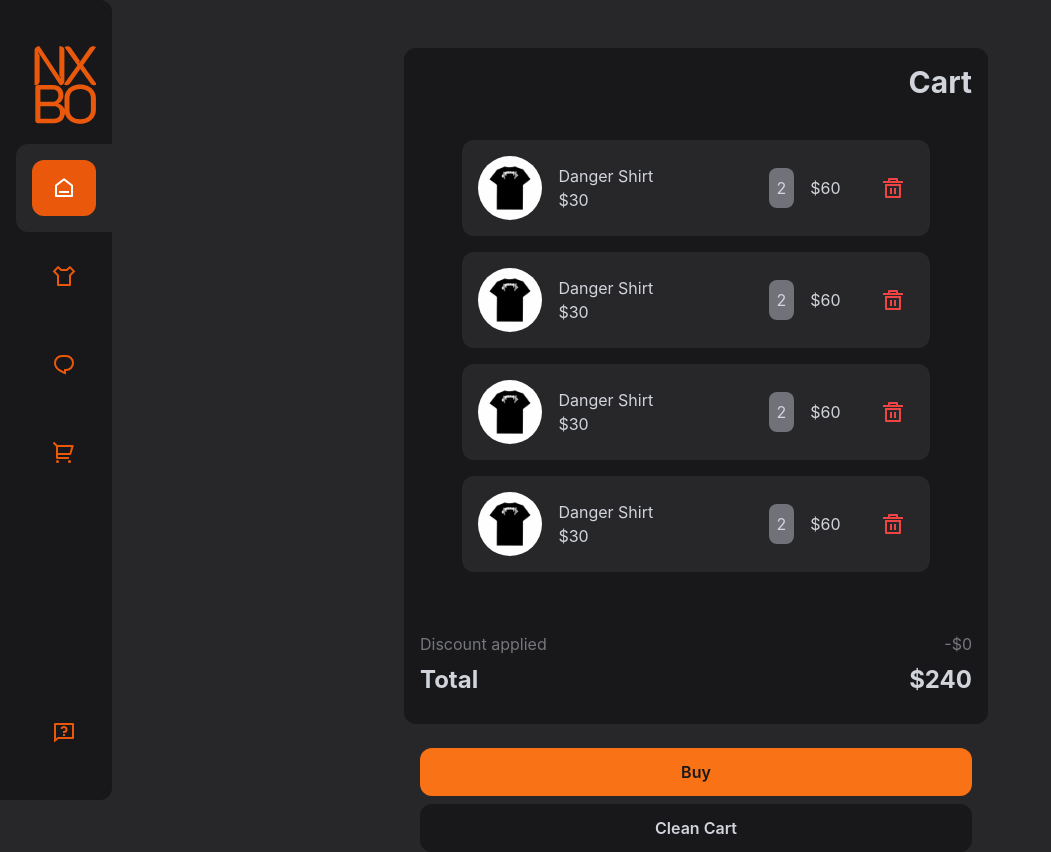
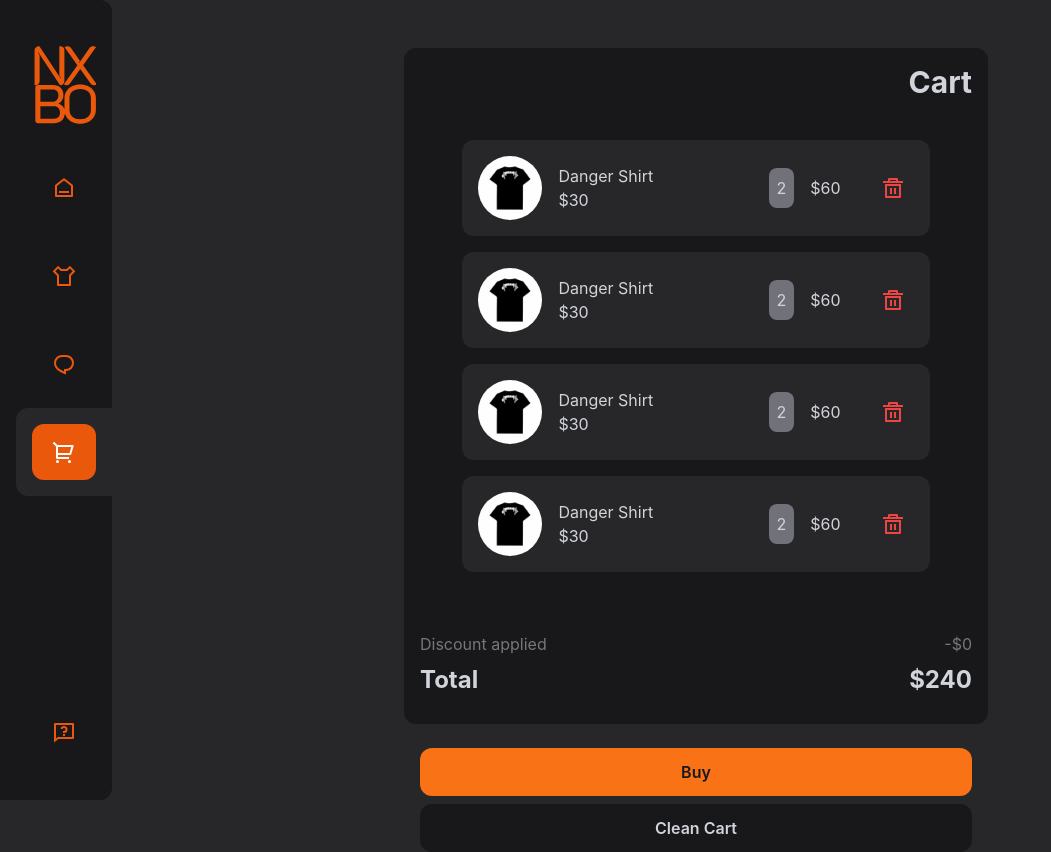
Before and after one commit to MustaCH/NXBOStore, a React (Create React App) app: page /cart in a window 1280 px wide. Shown: the whole page, without its empty margins (0-1051 px from the left). Built offline with nearby package versions, Linux system fonts and the light colour scheme.

Commit message:
[feature] - added navbar functionality

```diff
--- a/public/index.html
+++ b/public/index.html
@@ -9,7 +9,7 @@
       name="description"
       content="Web site created using create-react-app"
     />
-    <link rel="apple-touch-icon" href="%PUBLIC_URL%/logo192.png" />
+    <link rel="apple-touch-icon" href="%PUBLIC_URL%/favicon.svg" />
     <!--
       manifest.json provides metadata used when your web app is installed on a
       user's mobile device or desktop. See https://developers.google.com/web/fundamentals/web-app-manifest/
--- a/src/App.js
+++ b/src/App.js
@@ -7,7 +7,7 @@ function App() {
   return (
     <BrowserRouter>
       <Sidebar />
-      {/*<NavMobile />*/}
+      <NavMobile />
       <Routes>
         <Route path="/" element={<Main />} />
         <Route path="/product-list" element={<ProductList />} />
--- a/src/components/main-content/header/index.jsx
+++ b/src/components/main-content/header/index.jsx
@@ -1,14 +1,17 @@
 import React from "react";
 import { RiSearchLine, RiQuestionnaireLine } from "react-icons/ri";
+import { Link } from "react-router-dom";
 
 function Header() {
   return (
     <div className="">
       <header className="p-6 lg:py-6">
         <div className="lg:hidden w-full flex justify-end text-gray-400">
+          <Link to={"/FAQS"}>
             <button>
               <RiQuestionnaireLine className="text-2xl md:text-3xl z-auto" />
             </button>
+          </Link>
         </div>
         <div className="flex flex-col items-center gap-4">
           <div>
@@ -37,9 +40,11 @@ function Header() {
           </form>
         </div>
         <div className="flex justify-center mt-12">
+          <Link to={"/product-list"}>
             <button className="bg-orange-500 hover:bg-orange-700 transition-colors duration-300 p-3 text-white font-semibold rounded-xl uppercase">
               View all products
             </button>
+          </Link>
         </div>
       </header>
     </div>
--- a/src/components/shared/nav-mobile/index.jsx
+++ b/src/components/shared/nav-mobile/index.jsx
@@ -1,27 +1,59 @@
-import React from "react";
+import React, { useEffect, useState } from "react";
 import {
   RiHome6Line,
   RiTShirtLine,
   RiChat1Line,
   RiShoppingCart2Line,
 } from "react-icons/ri";
+import { NavLink, useLocation } from "react-router-dom";
 
 function NavMobile() {
+  const [activePage, setActivePage] = useState("");
+  const location = useLocation();
+
+  useEffect(() => {
+    setActivePage(location.pathname);
+  }, [location]);
+
   return (
     <div>
       <nav className="bg-zinc-900 lg:hidden fixed w-full bottom-0 left-0 text-3xl text-gray-400 p-4 px-10 flex justify-between rounded-tr-xl rounded-tl-xl">
-        <button className="text-orange-600">
+        <NavLink to={"/"}>
+          <button
+            className={activePage === "/" ? `text-orange-600` : `text-gray-400`}
+          >
             <RiHome6Line />
           </button>
-        <button>
+        </NavLink>
+        <NavLink to={"/product-list"}>
+          <button
+            className={
+              activePage === "/product-list"
+                ? `text-orange-600`
+                : `text-gray-400`
+            }
+          >
             <RiTShirtLine />
           </button>
-        <button>
+        </NavLink>
+        <NavLink to={"/chat"}>
+          <button
+            className={
+              activePage === "/chat" ? `text-orange-600` : `text-gray-400`
+            }
+          >
             <RiChat1Line />
           </button>
-        <button>
+        </NavLink>
+        <NavLink to={"/cart"}>
+          <button
+            className={
+              activePage === "/cart" ? `text-orange-600` : `text-gray-400`
+            }
+          >
             <RiShoppingCart2Line />
           </button>
+        </NavLink>
       </nav>
     </div>
   );
--- a/src/components/shared/sidebar/index.jsx
+++ b/src/components/shared/sidebar/index.jsx
@@ -1,4 +1,4 @@
-import React from "react";
+import React, { useEffect, useState } from "react";
 import {
   RiHome6Line,
   RiTShirtLine,
@@ -6,9 +6,16 @@ import {
   RiShoppingCart2Line,
   RiQuestionnaireLine,
 } from "react-icons/ri";
-import { Link } from "react-router-dom";
+import { NavLink, useLocation } from "react-router-dom";
 
 const Sidebar = () => {
+  const [activePage, setActivePage] = useState("");
+  const location = useLocation();
+
+  useEffect(() => {
+    setActivePage(location.pathname);
+  }, [location]);
+
   return (
     <nav className="hidden bg-zinc-900 fixed left-0 top-0 w-28 h-full lg:flex flex-col justify-between py-6 rounded-tr-xl rounded-br-xl">
       <div>
@@ -24,49 +31,99 @@ const Sidebar = () => {
               </svg>
             </div>
           </li>
-          <li className="bg-zinc-800 p-4 rounded-tl-xl rounded-bl-xl">
-            <Link
+          <li
+            className={` p-4 rounded-tl-xl rounded-bl-xl ${
+              activePage === "/"
+                ? "bg-zinc-800"
+                : "bg-zinc-900 hover:bg-zinc-800"
+            }`}
+          >
+            <NavLink
               to="/"
-              className="bg-orange-600 p-4 flex justify-center rounded-xl text-white"
+              className={` p-4 flex justify-center rounded-xl ${
+                activePage === "/"
+                  ? "bg-orange-600 text-white"
+                  : "bg-zinc-900 text-orange-600 hover:bg-orange-600 hover:text-white"
+              }`}
             >
               <RiHome6Line className="text-2xl" />
-            </Link>
+            </NavLink>
           </li>
-          <li className="hover:bg-zinc-800 p-4 rounded-tl-xl rounded-bl-xl group transition-colors">
-            <Link
+          <li
+            className={` p-4 rounded-tl-xl rounded-bl-xl ${
+              activePage === "/product-list"
+                ? "bg-zinc-800"
+                : "bg-zinc-900 hover:bg-zinc-800"
+            }`}
+          >
+            <NavLink
               to="./product-list"
-              className="group-hover:bg-orange-600 p-4 flex justify-center rounded-xl text-orange-600 group-hover:text-white"
+              className={` p-4 flex justify-center rounded-xl ${
+                activePage === "/product-list"
+                  ? "bg-orange-600 text-white"
+                  : "bg-zinc-900 text-orange-600 hover:bg-orange-600 hover:text-white"
+              }`}
             >
               <RiTShirtLine className="text-2xl" />
-            </Link>
+            </NavLink>
           </li>
-          <li className="hover:bg-zinc-800 p-4 rounded-tl-xl rounded-bl-xl group transition-colors">
-            <Link
+          <li
+            className={` p-4 rounded-tl-xl rounded-bl-xl ${
+              activePage === "/chat"
+                ? "bg-zinc-800"
+                : "bg-zinc-900 hover:bg-zinc-800"
+            }`}
+          >
+            <NavLink
               to="./chat"
-              className="group-hover:bg-orange-600 p-4 flex justify-center rounded-xl text-orange-600 group-hover:text-white"
+              className={` p-4 flex justify-center rounded-xl ${
+                activePage === "/chat"
+                  ? "bg-orange-600 text-white"
+                  : "bg-zinc-900 text-orange-600 hover:bg-orange-600 hover:text-white"
+              }`}
             >
               <RiChat1Line className="text-2xl" />
-            </Link>
+            </NavLink>
           </li>
-          <li className="hover:bg-zinc-800 p-4 rounded-tl-xl rounded-bl-xl group transition-colors">
-            <Link
+          <li
+            className={` p-4 rounded-tl-xl rounded-bl-xl ${
+              activePage === "/cart"
+                ? "bg-zinc-800"
+                : "bg-zinc-900 hover:bg-zinc-800"
+            }`}
+          >
+            <NavLink
               to="./cart"
-              className="group-hover:bg-orange-600 p-4 flex justify-center rounded-xl text-orange-600 group-hover:text-white"
+              className={` p-4 flex justify-center rounded-xl ${
+                activePage === "/cart"
+                  ? "bg-orange-600 text-white"
+                  : "bg-zinc-900 text-orange-600 hover:bg-orange-600 hover:text-white"
+              }`}
             >
               <RiShoppingCart2Line className="text-2xl" />
-            </Link>
+            </NavLink>
           </li>
         </ul>
       </div>
       <div>
         <ul className="pl-4">
-          <li className="hover:bg-zinc-800 p-4 rounded-tl-xl rounded-bl-xl group transition-colors">
-            <Link
+          <li
+            className={` p-4 rounded-tl-xl rounded-bl-xl ${
+              activePage === "/FAQS"
+                ? "bg-zinc-800"
+                : "bg-zinc-900 hover:bg-zinc-800"
+            }`}
+          >
+            <NavLink
               to="./FAQS"
-              className="group-hover:bg-orange-600 p-4 flex justify-center rounded-xl text-orange-600 group-hover:text-white"
+              className={` p-4 flex justify-center rounded-xl ${
+                activePage === "/FAQS"
+                  ? "bg-orange-600 text-white"
+                  : "bg-zinc-900 text-orange-600 hover:bg-orange-600 hover:text-white"
+              }`}
             >
               <RiQuestionnaireLine className="text-2xl" />
-            </Link>
+            </NavLink>
           </li>
         </ul>
       </div>
--- a/src/screens/cart/index.jsx
+++ b/src/screens/cart/index.jsx
@@ -1,15 +1,16 @@
 import React from "react";
 import { RiArrowLeftSLine } from "react-icons/ri";
 import CartItem from "../../components/shared/cart-item";
+import { Link } from "react-router-dom";
 
 function Cart() {
   return (
     <div className="lg:pl-28 lg:flex lg:justify-center fixed lg:static bg-zinc-900 lg:bg-zinc-800 w-full h-full z-50">
       <div className="bg-zinc-900 lg:w-6/12 lg:mt-12 rounded-xl">
-        <div className="relative flex justify-end">
+        <Link to={"/"} className="relative flex justify-end">
           <RiArrowLeftSLine className="lg:hidden absolute left-4 top-4 p-2 box-content text-gray-300 bg-zinc-800 rounded-full text-xl" />
           <h1 className="text-gray-300 font-bold text-3xl p-4">Cart</h1>
-        </div>
+        </Link>
         <div className="flex flex-col items-center py-6">
           <CartItem />
           <CartItem />
--- /dev/null
+++ b/src/storage/cart-context/index.jsx
@@ -0,0 +1,7 @@
+import React from "react";
+
+function cartContext() {
+  return <div>cartContext</div>;
+}
+
+export default cartContext;
--- /dev/null
+++ b/src/storage/index.js
@@ -0,0 +1 @@
+export { default as LocationProvider } from "./location-context";
```
Also changed, not shown: src/components/main-content/banner-carousel/index.jsx (+4 -4 lines). Lines whose indentation alone changed are shown as unchanged.
